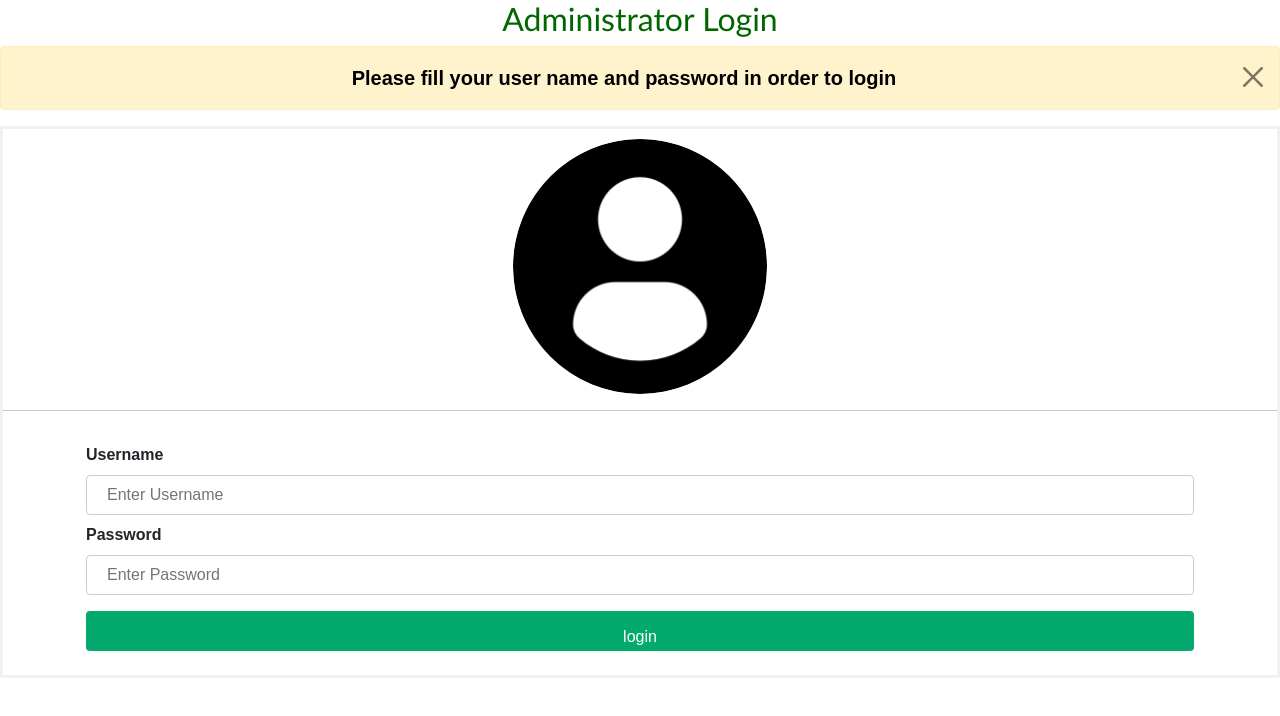
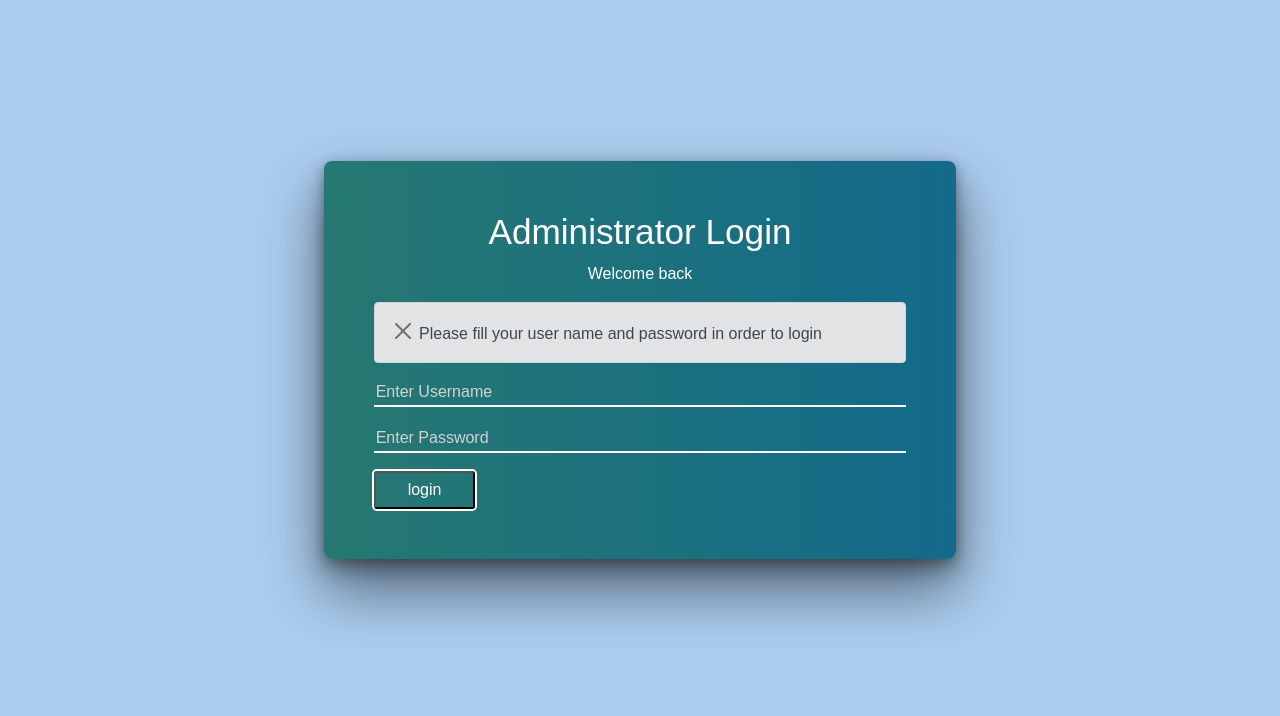
Before and after one commit to Danit-Shabtay/AdvertisementsSystem, a plain HTML site: page client/Login.html in a window 1280 px wide. Drawn offline with nearby package versions, Linux system fonts and the light colour scheme.

Commit message:
change login screen

```diff
--- a/client/Login.html
+++ b/client/Login.html
@@ -3,12 +3,12 @@
   <head>
     <meta name="viewport" content="width=device-width, initial-scale=1">
     <link href="https://cdn.jsdelivr.net/npm/bootstrap@5.0.2/dist/css/bootstrap.min.css" rel="stylesheet" integrity="sha384-EVSTQN3/azprG1Anm3QDgpJLIm9Nao0Yz1ztcQTwFspd3yD65VohhpuuCOmLASjC" crossorigin="anonymous">
-    <link rel="icon" href="https://img.icons8.com/nolan/64/commercial.png">
+    <link rel="icon" href="https://img.icons8.com/glyph-neue/64/000000/tv-show.png">
     <script src="https://ajax.googleapis.com/ajax/libs/jquery/3.5.1/jquery.min.js"></script>
-    <link rel="stylesheet" href="style.css">
+    <link rel="stylesheet" href="styles.css">
     <title>Login</title>
 </head>
-  <body style="text-align: center; margin: 0 auto">
+  <body>
     <script src="https://cdn.jsdelivr.net/npm/bootstrap@5.0.2/dist/js/bootstrap.bundle.min.js" integrity="sha384-MrcW6ZMFYlzcLA8Nl+NtUVF0sA7MsXsP1UyJoMp4YLEuNSfAP+JcXn/tWtIaxVXM" crossorigin="anonymous"></script>
 
 <script>
@@ -41,34 +41,24 @@
         }
     }
   </script>
-    <h1>Administrator Login</h1>
-    <div class="alert alert-warning alert-dismissible fade show" id = "alertId" role="alert">
-      <strong></strong>
-      <!-- puts the data here  -->
+      <section class='login' id='login'>
+        <div class='head'>
+    <h1 class='company'>Administrator Login</h1>
+</div>
+<p class='msg'>Welcome back</p>
+<div class='form'>
+  <!-- "alert alert-warning alert-dismissible fade show" -->
+
+    <div class="alert alert-secondary" id = "alertId" role="alert">
       <button type="button" class="btn-close" data-bs-dismiss="alert" aria-label="Close"></button>
     </div>
-
     <form action ="/check-admin" method="POST">
-      <div class="imgcontainer">
-        <img src="./img/profile-user.png" alt="Avatar" class="avatar">
-        </div>
-
-    <!-- <p>Please fill your user name and password in order to login</p> -->
-    <hr>
-    <div class="container">
-    <label for="uname"><b>Username</b></label>
-    <input type="text" placeholder="Enter Username" name="uname" id="username" required/>
-    <label for="psw"><b>Password</b></label>
-    <input type="password" placeholder="Enter Password" name="psw" id="psw" required/>
-    <input type="submit" class="loginbtn" value="login"/>
-
-    <!-- <div id="adminLogin"></div> -->
-
-</div>
+    <input type="text" placeholder="Enter Username" class='text' name="uname" id="username" required/>
+    <input type="password" placeholder="Enter Password" class='password' name="psw" id="psw" required/>
+    <input type="submit" class="btn-login" value="login" a href="#" id='do-login'/>
 </form>
 
-
-<!-- <script type="module" src="login.js"></script> -->
+</section>
 </body>
 
 </html>
--- a/client/login.js
+++ /dev/null
@@ -1,6 +0,0 @@
-function main() {
-    const showAlert = "#alertId";
-
-}
-
-main();
--- a/client/style.css
+++ b/client/style.css
@@ -1,6 +1,6 @@
 /* Bordered form */
 form {
-  border: 3px solid #f1f1f1;
+  border: 3px solid #fff;
 }
 body {
   font-family: Arial, Helvetica, sans-serif;
@@ -94,7 +94,21 @@ h1 {
   font-family: "Gill Sans", "Gill Sans MT", " Calibri", "Trebuchet MS",
     "sans-serif";
 }
+#myButton{
+  background-color: #006600;
+  color: white;
+  padding: 14px 20px;
+  /* margin: 8px 0; */
+  border: none;
+  cursor: pointer;
+  align-items: center;
+  width: 25%;
+  }
 
+  .wrapper {
+    text-align: center;
+
+}
 td {
   background-color: #e4f5d4;
   border: 1px solid black;
@@ -137,6 +151,7 @@ flex-direction: column;
 .formTitle{
 font-weight: 600;
 margin-top: 20px;
+margin-bottom: 30px;
 color: #2F2D3B;
 text-align: center;
 }
--- /dev/null
+++ b/client/styles.css
@@ -0,0 +1,72 @@
+body {
+  background: #ABCDEF;
+  font-family: Assistant, sans-serif;
+  display: flex;
+  min-height: 90vh;
+}
+.login {
+  color: white;
+  background: #136a8a;
+  background:
+    -webkit-linear-gradient(to right, #267871, #136a8a);
+  background:
+    linear-gradient(to right, #267871, #136a8a);
+  margin: auto;
+  box-shadow:
+    0px 2px 10px rgba(0,0,0,0.2),
+    0px 10px 20px rgba(0,0,0,0.3),
+    0px 30px 60px 1px rgba(0,0,0,0.5);
+  border-radius: 8px;
+  padding: 50px;
+}
+.login .head {
+  display: flex;
+  align-items: center;
+  justify-content: center;
+}
+.login .head .company {
+  font-size: 2.2em;
+}
+.login .msg {
+  text-align: center;
+}
+.login .form input[type=text].text {
+  border: none;
+  background: none;
+  box-shadow: 0px 2px 0px 0px white;
+  width: 100%;
+  color: white;
+  font-size: 1em;
+  outline: none;
+}
+.login .form .text::placeholder {
+  color: #D3D3D3;
+}
+.login .form input[type=password].password {
+  border: none;
+  background: none;
+  box-shadow: 0px 2px 0px 0px white;
+  width: 100%;
+  color: white;
+  font-size: 1em;
+  outline: none;
+  margin-bottom: 20px;
+  margin-top: 20px;
+}
+.login .form .password::placeholder {
+  color: #D3D3D3;
+}
+.login .form .btn-login {
+  background: none;
+  text-decoration: none;
+  color: white;
+  box-shadow: 0px 0px 0px 2px white;
+  border-radius: 3px;
+  padding: 5px 2em;
+  transition: 0.5s;
+}
+.login .form .btn-login:hover {
+  background: white;
+  color: dimgray;
+  transition: 0.5s;
+}
--- a/server/index.js
+++ b/server/index.js
@@ -147,7 +147,7 @@ server.get('/screens', checkToken,async (req, res) => {
     return res.json(screens);
 });
 
-//change admin data
+//call function that update database , afterward check if the update was successful if it was get a new token
 server.post('/changePassword',urlEncodedParser, async function(req,res){
     const psw =  req.body.psw;
     console.log(req.body.uname);
```
Also changed, not shown: client/Admin.html (+9 -5 lines), client/changePassword.html (+4 -3 lines), client/index.html (+1 -0 lines).
